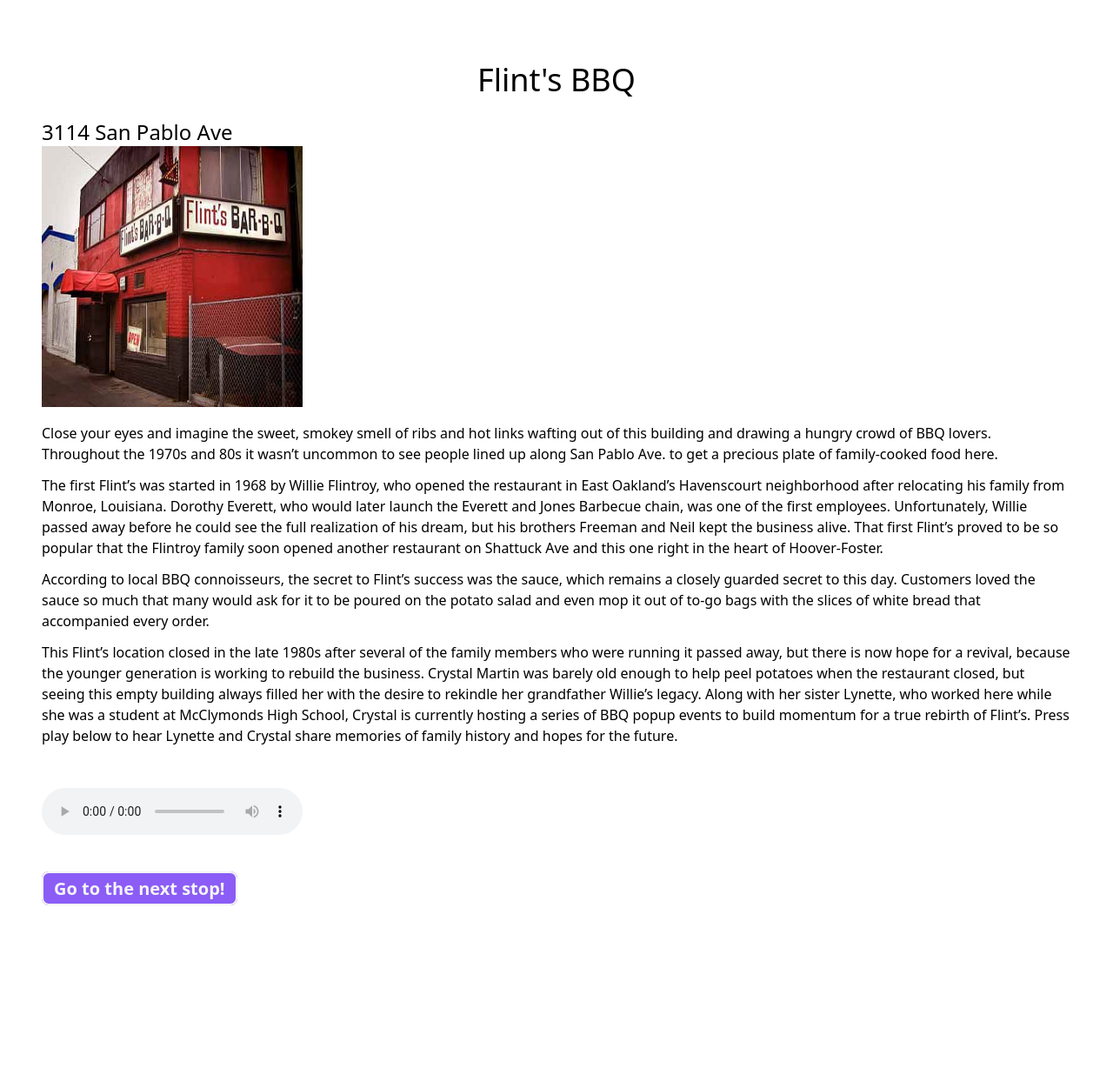
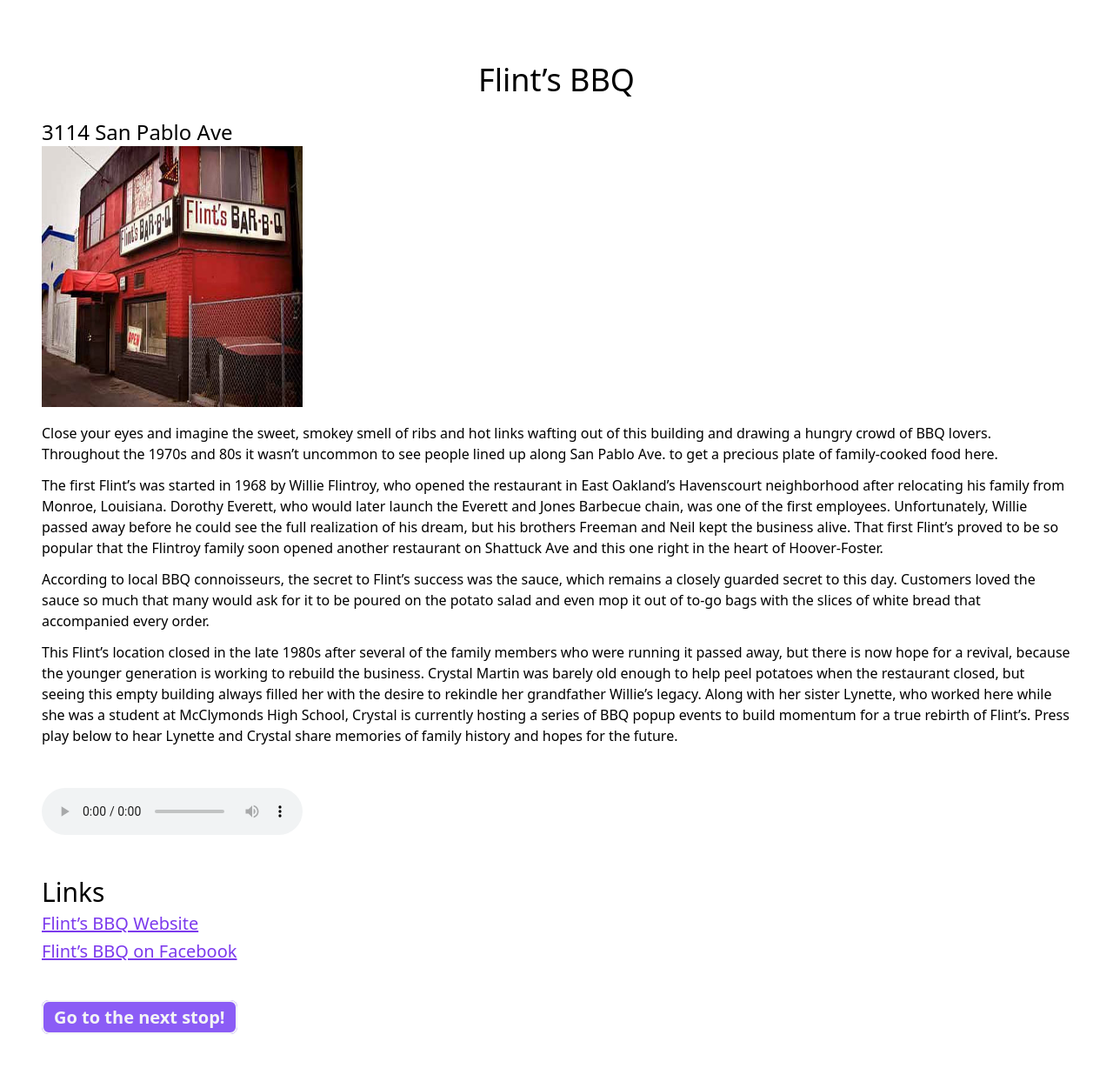
Before and after one commit to travis/black-liberation-tour, a Next.js app: page /places/flints in a window 1280 px wide. Shown: the top 1228 px of the page at 87% size. Before the commit the page ends 1084 px from the top, so only its background shows below. Built offline with nearby package versions, Linux system fonts and the light colour scheme.

Commit message:
add links to flint's page

```diff
--- a/pages/places/flints.jsx
+++ b/pages/places/flints.jsx
@@ -11,7 +11,7 @@
       </Head>
 
       <main className="p-12">
-        <h1 className="text-4xl text-center p-6">Flint's BBQ</h1>
+        <h1 className="text-4xl text-center p-6">Flint’s BBQ</h1>
         <h3 className="text-2xl">3114 San Pablo Ave</h3>
 
         <Image className="float-right" src="/places/flints.jpg" height={300} width={300} />
@@ -35,9 +35,13 @@
           <source src="/audio/flints.mp3" type="audio/mpeg"/>
           Your browser does not support the audio element.
         </audio>
-        <Link href="/places/nextstop"><a className="btn py-1">Go to the next stop!</a></Link>
+        <h2 className="text-3xl mt-12">Links</h2>
+        <h4 className="text-xl my-1"><a href="https://clownfish-lime-9b27.squarespace.com/">Flint’s BBQ Website</a></h4>
+        <h4 className="text-xl mt-1 mb-12"><a href="https://facebook.com/originalflintsbbq/">Flint’s BBQ on Facebook</a></h4>
+        <Link href="/places/nextstop">
+          <a className="btn py-1">Go to the next stop!</a>
+        </Link>
       </main>
-
       <footer className="">
       </footer>
     </div>
--- a/styles/globals.css
+++ b/styles/globals.css
@@ -1,8 +1,13 @@
 @tailwind base;
+
+a {
+    @apply text-purple-600 underline;
+}
+
 @tailwind components;
 
 .btn {
-    @apply bg-purple-500 text-gray-100 text-xl rounded-lg px-3 font-bold border-2 border-gray-100;
+    @apply bg-purple-500 text-gray-100 no-underline text-xl rounded-lg px-3 font-bold border-2 border-gray-100;
 
 }
 @tailwind utilities;
```
